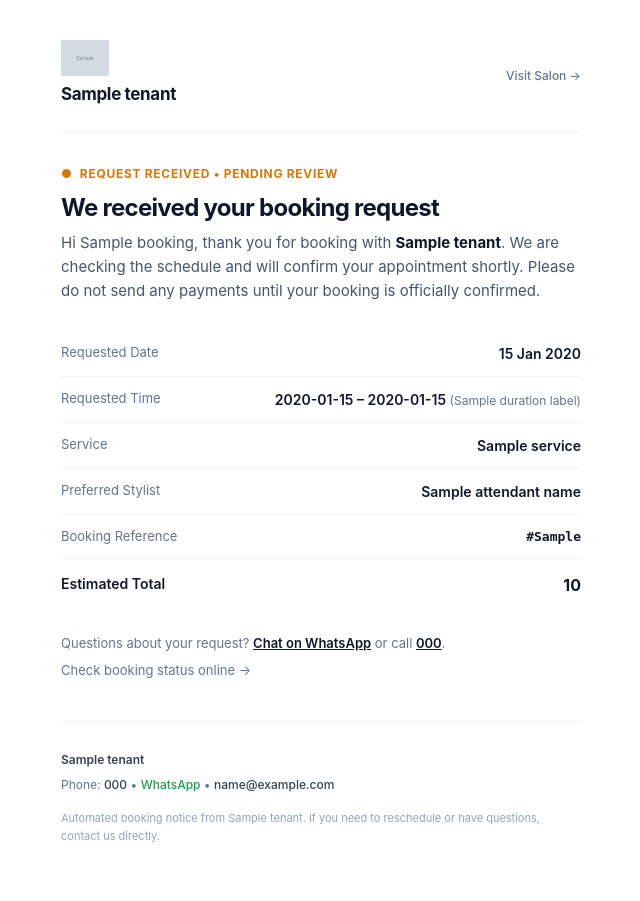
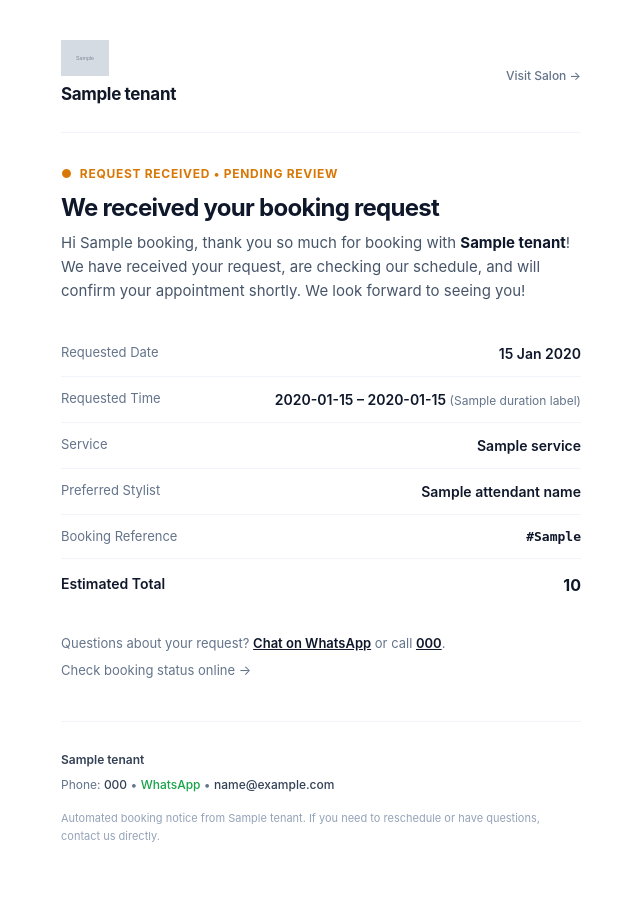
Before and after one commit to makieman/booking-app-for-salons, a Node server app: template backend/templates/booking_request_received.hbs in a window 1280 px wide. Shown: the whole page, without its empty margins (319-959 px from the left). Run offline with Node 20, Linux system fonts and the light colour scheme; tables that the repository leaves empty hold one stand-in row (values such as "Sample post"); the template is opened without the code that fills it: values that come from a table or form of the project are taken from there, most other values are stand-ins (such as "Sample title", 1, 10 or a date in 2020); grey boxes marked "Sample" are stand-in pictures; some libraries are stand-ins or nearby versions.

Commit message:
fix(email): remove payment disclaimer and warm up booking request message
- Remove premature payment warning from booking_request_received.hbs template
- Replace with a warm, welcoming message confirming request receipt and upcoming schedule review

```diff
--- a/backend/templates/booking_request_received.hbs
+++ b/backend/templates/booking_request_received.hbs
@@ -9,7 +9,7 @@
 </h1>
 
 <p style="margin:0 0 28px;font-size:15px;line-height:1.6;color:#475569;">
-  Hi {{booking.customerName}}, thank you for booking with <strong style="color:#0F172A;">{{tenant.name}}</strong>. We are checking the schedule and will confirm your appointment shortly. Please do not send any payments until your booking is officially confirmed.
+  Hi {{booking.customerName}}, thank you so much for booking with <strong style="color:#0F172A;">{{tenant.name}}</strong>! We have received your request, are checking our schedule, and will confirm your appointment shortly. We look forward to seeing you!
 </p>
 
 <!-- Key Details List (Minimal hairline dividers, NO outer border box) -->
```
